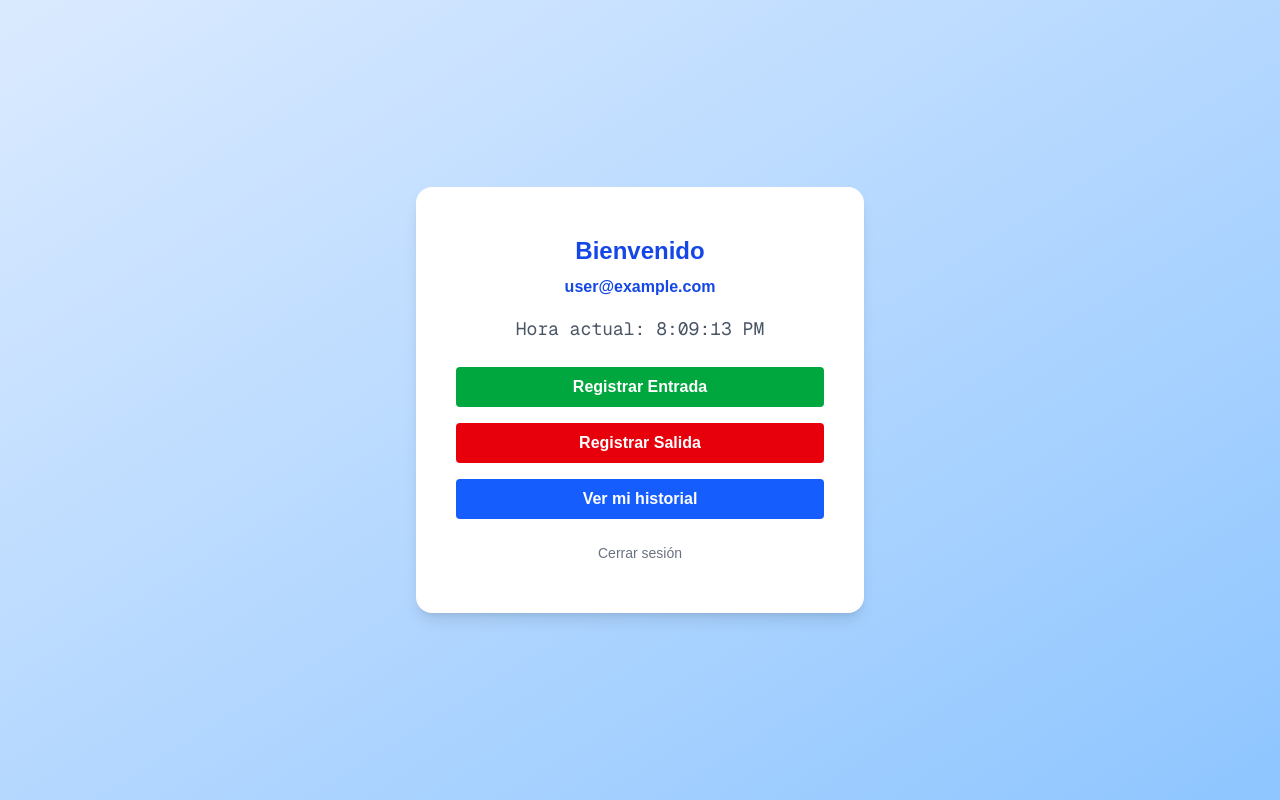
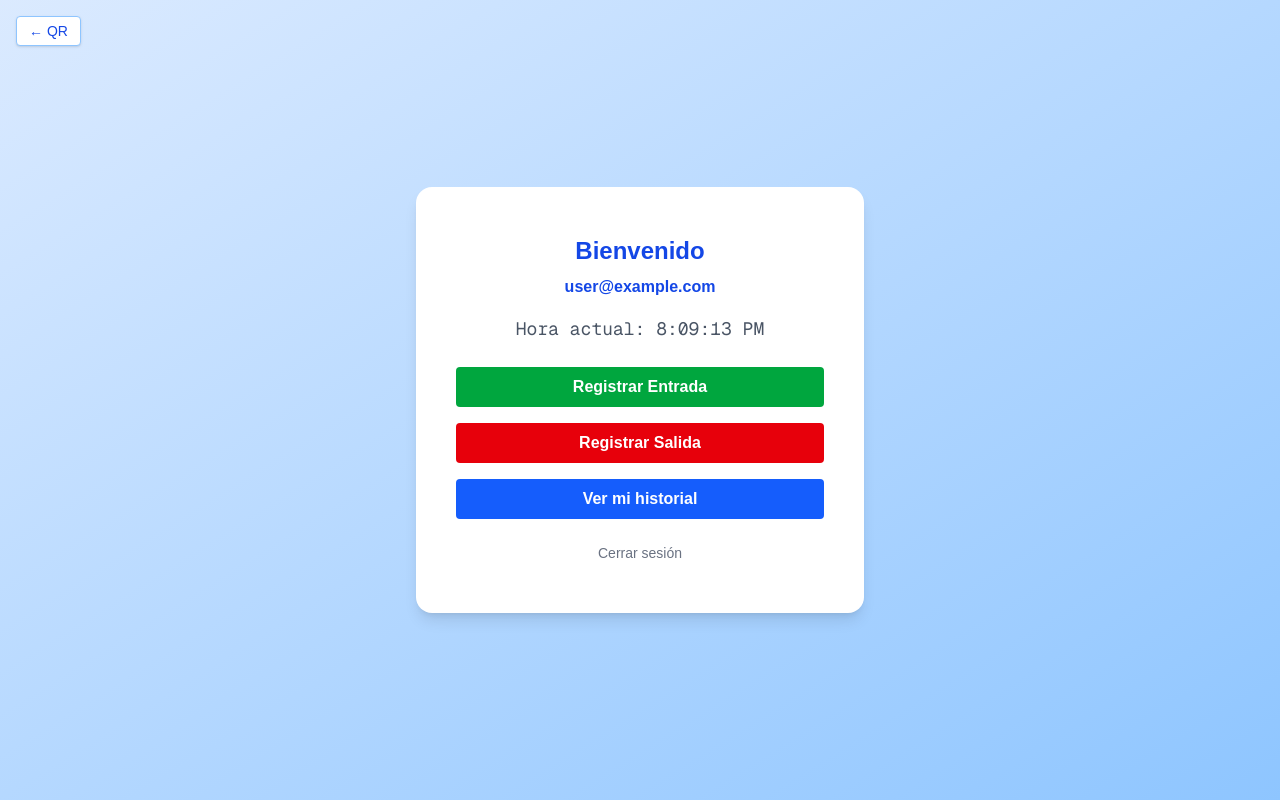
Before and after one commit to Don-Pabloexe/app_control_oficinas-, a Next.js app: page / in a window 1280 px wide. Built offline with nearby package versions, Linux system fonts and the light colour scheme; no server answers; sample sign-in values are in the browser's storage.

Commit message:
acceso a QR

```diff
--- a/app/page.tsx
+++ b/app/page.tsx
@@ -50,26 +50,30 @@ export default function Home() {
   };
 
   return (
-    <main className="flex items-center justify-center min-h-screen bg-gradient-to-br from-blue-100 to-blue-300 p-4">
+    <main className="relative flex items-center justify-center min-h-screen bg-gradient-to-br from-blue-100 to-blue-300 p-4">
+      {/* Botón flotante hacia escáner */}
+      <button
+        onClick={() => router.push("/qr-acceso")}
+        className="absolute top-4 left-4 bg-white text-blue-700 border border-blue-300 px-3 py-1 rounded shadow hover:bg-blue-50 transition text-sm"
+      >
+        ← QR
+      </button>
+
       <div className="bg-white rounded-2xl shadow-lg px-6 py-10 sm:px-10 sm:py-12 w-full max-w-md text-center">
         <h1 className="text-2xl font-bold text-blue-700 mb-2">Bienvenido</h1>
         <p className="text-blue-700 font-semibold break-words mb-4">{usuario}</p>
 
-        {/* Hora en tiempo real */}
         <p className="text-lg font-mono text-gray-600 mb-6">Hora actual: {horaActual}</p>
 
-        {/* Botones */}
         <div className="flex flex-col gap-4 w-full">
           <button
             onClick={() => router.push("/escanear?tipo=entrada")}
-
             className="w-full py-2 bg-green-600 hover:bg-green-700 text-white font-semibold rounded transition"
           >
             Registrar Entrada
           </button>
           <button
             onClick={() => router.push("/escanear?tipo=salida")}
-
             className="w-full py-2 bg-red-600 hover:bg-red-700 text-white font-semibold rounded transition"
           >
             Registrar Salida
```
